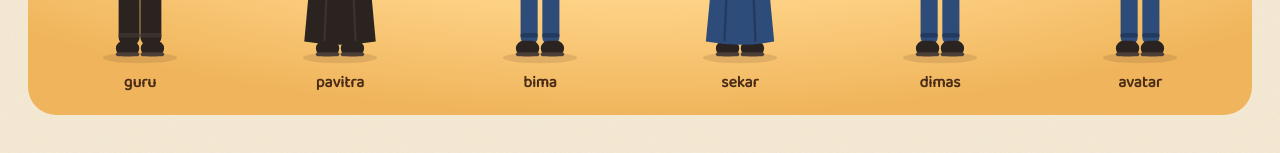
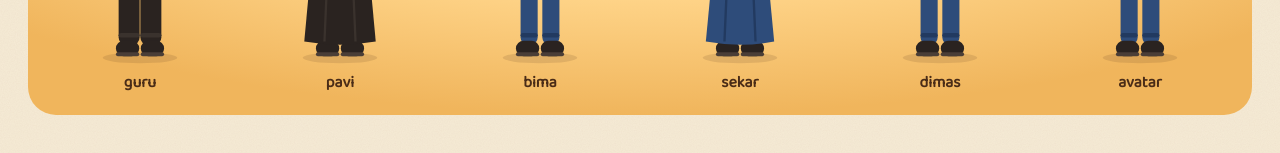
Before and after one commit to ardenaAfif/permainan-tradisional, a React (Vite) app: page /dev/karakter in a window 1280 px wide. Shown: the part 791-944 px from the top of the page. Built offline with nearby package versions, Linux system fonts and the light colour scheme.

Commit message:
Ganti nama guru Ms. Pavitra menjadi Ms. Pavi

```diff
--- a/src/app/Pengaturan.tsx
+++ b/src/app/Pengaturan.tsx
@@ -50,7 +50,7 @@ export function Pengaturan() {
           />
           <Sakelar
             label="Suara tokoh (VO)"
-            ket="Pak Ahsan, Bu Pavitra, dan teman-teman membacakan dialog. Subtitle selalu tampil."
+            ket="Pak Ahsan, Bu Pavi, dan teman-teman membacakan dialog. Subtitle selalu tampil."
             nilai={pengaturan.vo}
             nonaktif={!pengaturan.suara}
             onUbah={(v) => setPengaturan({ vo: v })}
--- a/src/characters/DevKarakter.tsx
+++ b/src/characters/DevKarakter.tsx
@@ -11,7 +11,7 @@ import { Karakter, type KarakterHandle } from './Karakter'
 import type { Pose, Tokoh } from './kit'
 import s from './DevKarakter.module.css'
 
-const TOKOH: Tokoh[] = ['guru', 'pavitra', 'bima', 'sekar', 'dimas', 'avatar']
+const TOKOH: Tokoh[] = ['guru', 'pavi', 'bima', 'sekar', 'dimas', 'avatar']
 const EKSPRESI: Ekspresi[] = ['normal', 'happy', 'surprised', 'flat']
 const POSE: Pose[] = ['idle', 'talk', 'happy', 'gobak', 'engklek', 'egrang']
 
--- a/src/characters/Karakter.tsx
+++ b/src/characters/Karakter.tsx
@@ -132,7 +132,7 @@ export const Karakter = memo(function Karakter({
 type TanpaTokoh = Omit<KarakterProps, 'who'>
 
 export const PakGuru = (p: TanpaTokoh) => <Karakter who="guru" label="Mr Ahsan" {...p} />
-export const BuPavitra = (p: TanpaTokoh) => <Karakter who="pavitra" label="Ms Pavitra" {...p} />
+export const BuPavi = (p: TanpaTokoh) => <Karakter who="pavi" label="Ms Pavi" {...p} />
 export const Bima = (p: TanpaTokoh) => <Karakter who="bima" label="Bima" {...p} />
 export const Sekar = (p: TanpaTokoh) => <Karakter who="sekar" label="Sekar" {...p} />
 export const Dimas = (p: TanpaTokoh) => <Karakter who="dimas" label="Dimas" {...p} />
--- a/src/characters/kit.ts
+++ b/src/characters/kit.ts
@@ -16,7 +16,7 @@
  */
 import type { GayaRambut, PenutupKepala, WarnaKulit } from '../shared/types'
 
-export type Tokoh = 'guru' | 'pavitra' | 'bima' | 'sekar' | 'dimas' | 'avatar'
+export type Tokoh = 'guru' | 'pavi' | 'bima' | 'sekar' | 'dimas' | 'avatar'
 export type Pose = 'idle' | 'talk' | 'happy' | 'gobak' | 'engklek' | 'egrang'
 export type Mata = 'open' | 'closed' | 'happy' | 'surprised'
 export type Mulut = 'smile' | 'talk-a' | 'talk-o' | 'flat'
@@ -103,8 +103,8 @@ const CHARS: Record<Tokoh, CharDef> = {
     watch: true,
     prop: 'box',
   },
-  // Bu Pavitra, guru: pashmina cokelat susu dengan pin merah putih & SNT, rompi nila SNT di atas kemeja nila tua, rok panjang.
-  pavitra: {
+  // Bu Pavi, guru: pashmina cokelat susu dengan pin merah putih & SNT, rompi nila SNT di atas kemeja nila tua, rok panjang.
+  pavi: {
     skin: 1,
     headwear: 'kerudung',
     kerudungC: ['#C99A72', '#A87A55'],
--- a/src/data/games.json
+++ b/src/data/games.json
@@ -6,7 +6,7 @@
     "jumlahPemainAsli": "2 pemain",
     "bintang": 3,
     "benda": "papan",
-    "guru": "pavitra",
+    "guru": "pavi",
     "deskripsi": "Permainan papan tradisional yang dimainkan oleh dua orang menggunakan bidak. Pemain berusaha memindahkan dan menangkap bidak lawan dengan strategi tertentu.",
     "aturanAsli": [
       "Dimainkan oleh 2 orang.",
@@ -77,7 +77,7 @@
     "jumlahPemainAsli": "2 pemain atau lebih",
     "bintang": 1,
     "benda": "dadu",
-    "guru": "pavitra",
+    "guru": "pavi",
     "deskripsi": "Permainan papan yang menggunakan dadu dan pion. Pemain bergerak dari angka kecil menuju angka terbesar dengan bantuan tangga dan hambatan ular.",
     "aturanAsli": [
       "Setiap pemain memilih satu pion.",
@@ -148,7 +148,7 @@
     "jumlahPemainAsli": "2 pemain atau lebih",
     "bintang": 2,
     "benda": "bekel",
-    "guru": "pavitra",
+    "guru": "pavi",
     "deskripsi": "Permainan menggunakan bola kecil dan beberapa biji bekel. Pemain melempar bola ke atas, mengambil atau mengatur biji bekel, kemudian menangkap kembali bola.",
     "aturanAsli": [
       "Pemain duduk di lantai dan menyiapkan bola serta biji bekel.",
@@ -217,7 +217,7 @@
     "jumlahPemainAsli": "Min. 4 pemain",
     "bintang": 2,
     "benda": "egrang",
-    "guru": "pavitra",
+    "guru": "pavi",
     "deskripsi": "Permainan menggunakan dua batang bambu/kayu yang memiliki pijakan kaki. Pemain berdiri di atas pijakan dan berjalan menggunakan keseimbangan tubuh.",
     "aturanAsli": [
       "Pemain berdiri di atas pijakan egrang.",
@@ -309,7 +309,7 @@
     "jumlahPemainAsli": "Min. 4 pemain",
     "bintang": 2,
     "benda": "balon",
-    "guru": "pavitra",
+    "guru": "pavi",
     "deskripsi": "Permainan kelompok yang menggunakan balon berisi air. Pemain bekerja sama untuk memecahkan atau memindahkan balon air sesuai tantangan yang diberikan. Permainan ini melatih kerja sama, koordinasi, dan ketangkasan.",
     "aturanAsli": [
       "Bagi pemain menjadi beberapa kelompok.",
--- a/src/games/balon-air/AdeganBalonAir.ts
+++ b/src/games/balon-air/AdeganBalonAir.ts
@@ -459,7 +459,7 @@ export class AdeganBalonAir extends Phaser.Scene {
         700,
       )
     }
-    if (this.putaran === 0) baris('Ingat pesan Bu Pavitra: balon air dibawa, bukan dilempar ke wajah teman!', 'daun-pisang-gelap', 700)
+    if (this.putaran === 0) baris('Ingat pesan Bu Pavi: balon air dibawa, bukan dilempar ke wajah teman!', 'daun-pisang-gelap', 700)
 
     // Gambar cara membawa.
     const tex = this.teksturPutaran(0, false)
--- a/src/shared/KenalanDulu.tsx
+++ b/src/shared/KenalanDulu.tsx
@@ -25,7 +25,7 @@ const MODE: Record<GameMode, { label: string; desc: string; ikon: string }> = {
 /** Guru yang memperkenalkan permainan (kolom `guru` di games.json). */
 const GURU: Record<IdGuru, { nama: string; who: Tokoh }> = {
   ahsan: { nama: 'Mr. Ahsan', who: 'guru' },
-  pavitra: { nama: 'Ms. Pavitra', who: 'pavitra' },
+  pavi: { nama: 'Ms. Pavi', who: 'pavi' },
 }
 
 const KESULITAN: { id: Kesulitan; label: string }[] = [
--- a/src/shared/types.ts
+++ b/src/shared/types.ts
@@ -41,7 +41,7 @@ export interface PilihanGame {
 }
 
 /** Guru yang memperkenalkan permainan di Kenalan Dulu. */
-export type IdGuru = 'ahsan' | 'pavitra'
+export type IdGuru = 'ahsan' | 'pavi'
 
 /** Satu entri di src/data/games.json. */
 export interface GameData {
```
Also changed, not shown: 1 other file (tests, documents, lock files or other folders).
